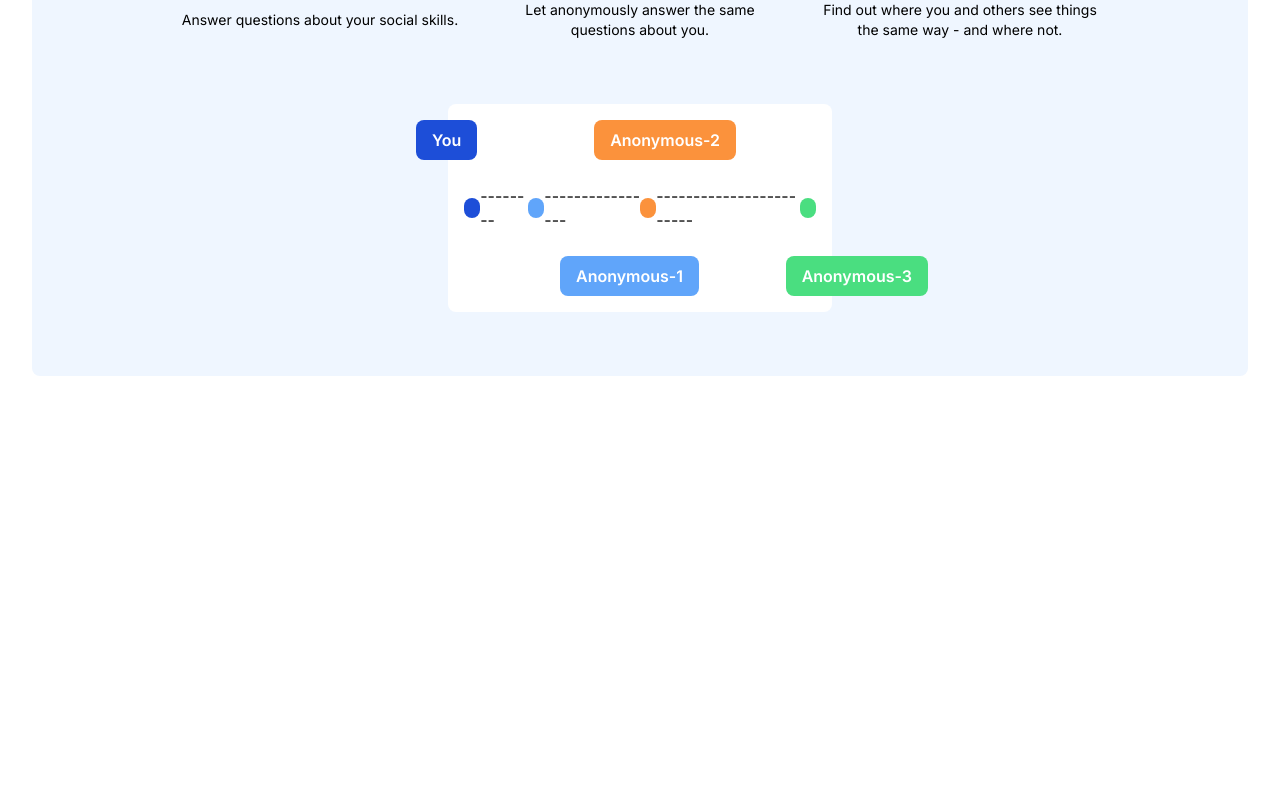
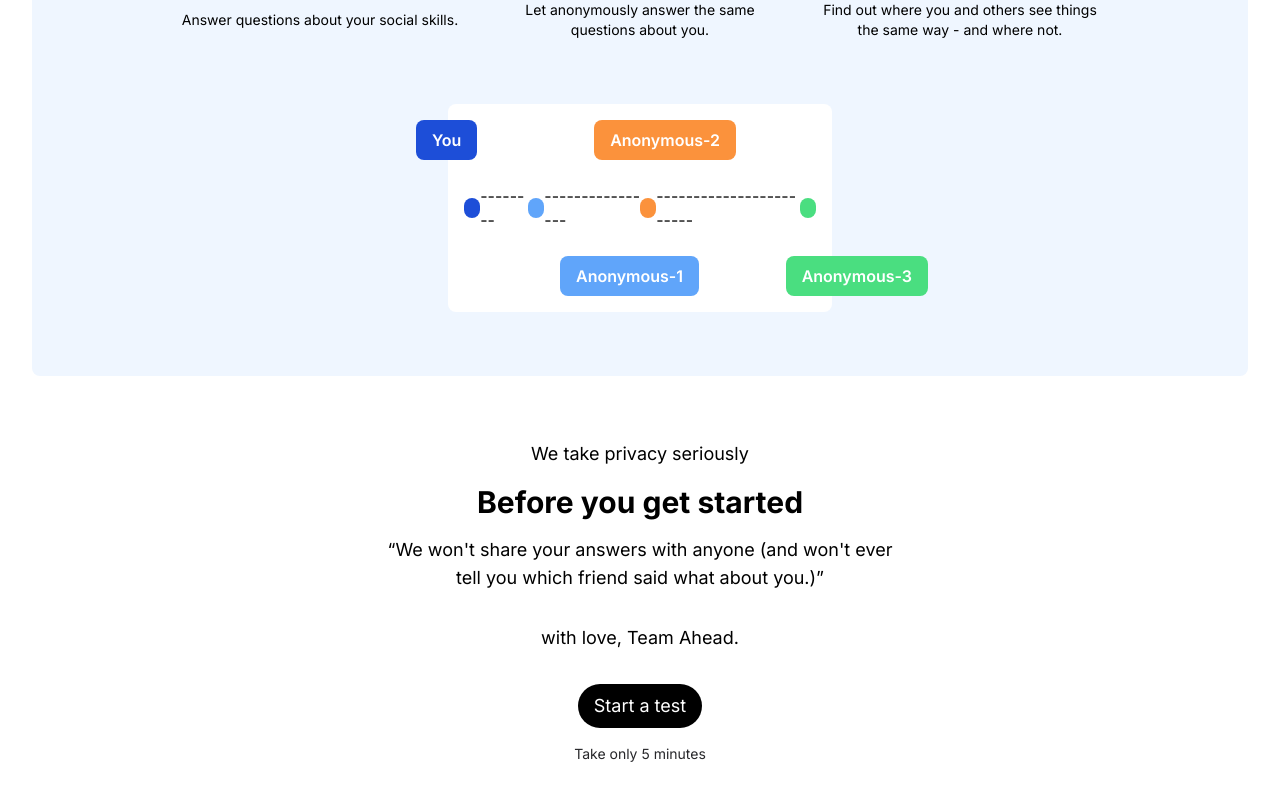
Before and after one commit to Sujith777/density-task, a Next.js app: page / in a window 1280 px wide. Shown: the part 3913-4713 px from the top of the page. Before the commit the page ends 4289 px from the top, so only its background shows below. Built offline with nearby package versions, Linux system fonts and the light colour scheme.

Commit message:
Completed privacy section

```diff
--- a/app/page.js
+++ b/app/page.js
@@ -4,6 +4,7 @@ import Features from "@/components/Features";
 import Meet from "@/components/Meet";
 import SelfImprovement from "@/components/SelfImprovement";
 import Ratings from "@/components/Ratings";
+import Privacy from "@/components/Privacy";
 
 export default function Home() {
   return (
@@ -14,6 +15,7 @@ export default function Home() {
       <Meet />
       <SelfImprovement />
       <Ratings />
+      <Privacy />
     </main>
   );
 }
--- /dev/null
+++ b/components/Privacy.jsx
@@ -0,0 +1,23 @@
+import React from "react";
+
+const Privacy = () => {
+  return (
+    <div className="w-[50%]  text-center p-16 m-auto">
+      <div className="text-lg flex flex-col justify-center items-center gap-4">
+        <p>We take privacy seriously</p>
+        <p className="text-3xl font-bold">Before you get started</p>
+        <p>
+          &ldquo;We won&apos;t share your answers with anyone (and won&apos;t
+          ever tell you which friend said what about you.)&rdquo;
+        </p>
+        <p className="my-4">with love, Team Ahead.</p>
+        <button className="rounded-full bg-black text-white py-2 px-4">
+          Start a test
+        </button>
+        <p className="text-zinc-800 text-sm">Take only 5 minutes</p>
+      </div>
+    </div>
+  );
+};
+
+export default Privacy;
```
